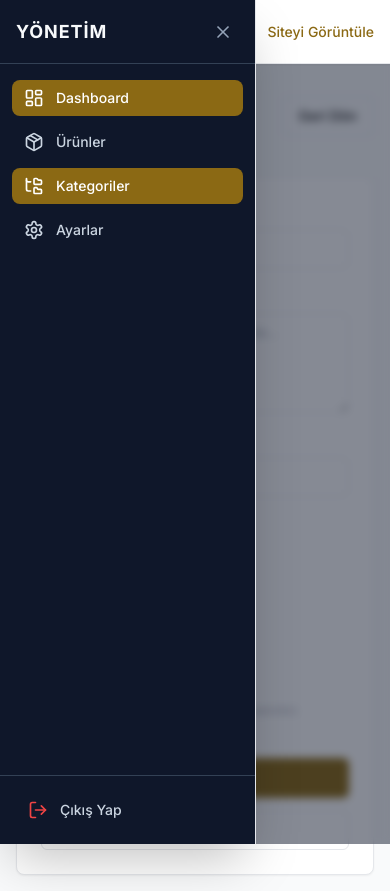
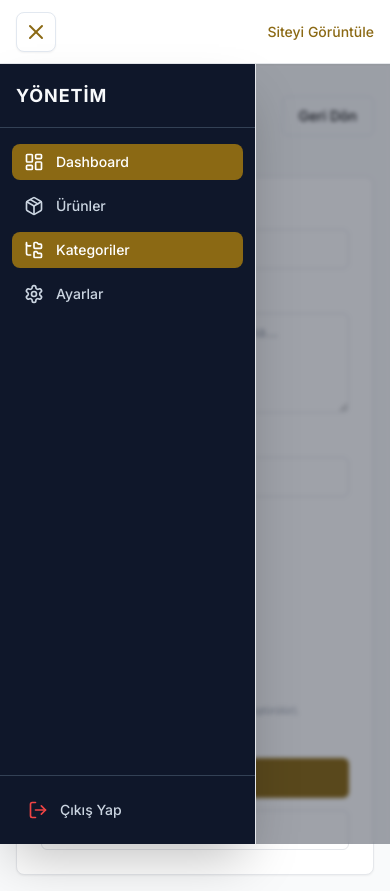
Before and after one commit to mehmet21ozcelik/furniture, a Next.js app: page /admin/categories/new in a window 390 px wide. Built offline with nearby package versions, Linux system fonts and the light colour scheme.

Commit message:
feat: redesign mobile sidebar to start below header and improve toggle button styling

```diff
--- a/app/(admin)/admin/layout.tsx
+++ b/app/(admin)/admin/layout.tsx
@@ -2,7 +2,7 @@
 
 import { useSidebarStore } from "@/lib/store/sidebar";
 import { AdminSidebar } from "@/components/admin/AdminSidebar";
-import { Menu } from "lucide-react";
+import { Menu, X } from "lucide-react";
 import { cn } from "@/lib/utils";
 
 export default function AdminLayout({
@@ -26,12 +26,17 @@ export default function AdminLayout({
                     <button
                         onClick={toggle}
                         className={cn(
-                            "flex h-10 w-10 items-center justify-center rounded-md text-slate-500 hover:bg-slate-100 focus:outline-none focus:ring-2 focus:ring-inset focus:ring-furniture-bronze transition-opacity",
-                            isOpen && "opacity-0 pointer-events-none md:opacity-100 md:pointer-events-auto"
+                            "flex h-10 w-10 items-center justify-center rounded-lg border border-slate-200 bg-white text-slate-600 shadow-sm transition-all duration-300",
+                            "hover:bg-slate-50 hover:border-slate-300 focus:outline-none focus:ring-2 focus:ring-furniture-bronze/20",
+                            "md:border-none md:shadow-none md:bg-transparent md:text-slate-500 md:hover:bg-slate-100"
                         )}
                     >
                         <span className="sr-only">Toggle sidebar</span>
-                        <Menu className="h-6 w-6" aria-hidden="true" />
+                        {isOpen ? (
+                            <X className="h-6 w-6 text-furniture-bronze" aria-hidden="true" />
+                        ) : (
+                            <Menu className="h-6 w-6" aria-hidden="true" />
+                        )}
                     </button>
 
                     <div className="flex flex-1 justify-end">
--- a/components/admin/AdminSidebar.tsx
+++ b/components/admin/AdminSidebar.tsx
@@ -32,15 +32,16 @@ export function AdminSidebar() {
             {/* Overlay for mobile */}
             {isOpen && (
                 <div
-                    className="fixed inset-0 z-30 bg-slate-900/50 backdrop-blur-sm transition-opacity md:hidden"
+                    className="fixed inset-0 top-16 z-30 bg-slate-900/40 backdrop-blur-[2px] transition-opacity md:hidden"
                     onClick={() => setOpen(false)}
                 />
             )}
 
             <aside
                 className={cn(
-                    "fixed left-0 top-0 z-40 h-screen border-r bg-slate-900 text-slate-50 transition-all duration-300 ease-in-out",
+                    "fixed left-0 z-40 border-r bg-slate-900 text-slate-50 transition-all duration-300 ease-in-out",
                     "flex flex-col",
+                    "top-16 h-[calc(100vh-64px)] md:top-0 md:h-screen",
                     isOpen
                         ? "translate-x-0 w-64 shadow-2xl"
                         : "-translate-x-full w-64 md:translate-x-0 md:w-20"
@@ -56,12 +57,6 @@ export function AdminSidebar() {
                     {!isOpen && (
                         <div className="font-bold text-lg hidden md:block transition-all duration-300">Y</div>
                     )}
-                    <button
-                        onClick={() => setOpen(false)}
-                        className="rounded-md p-1.5 text-slate-400 hover:bg-slate-800 hover:text-white md:hidden"
-                    >
-                        <X className="h-5 w-5" />
-                    </button>
                 </div>
 
                 <div className="flex-1 overflow-y-auto py-4 overflow-x-hidden">
```
